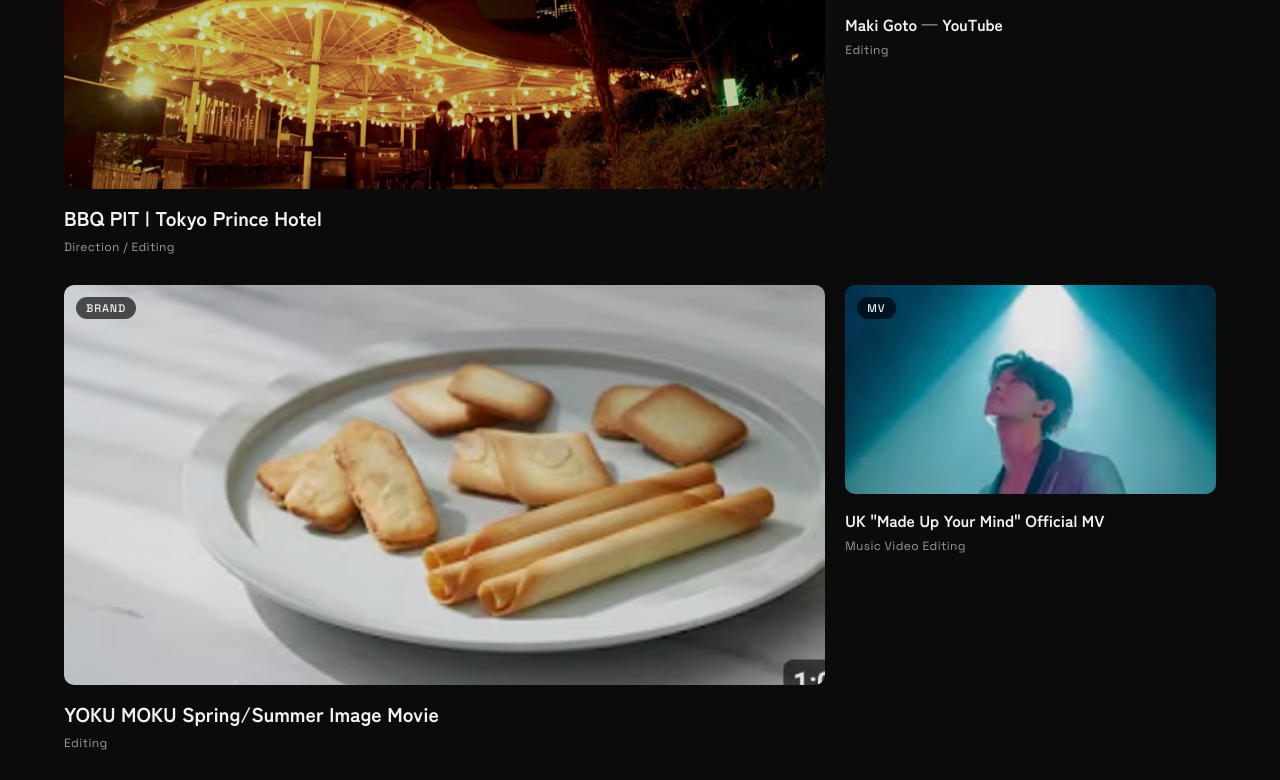
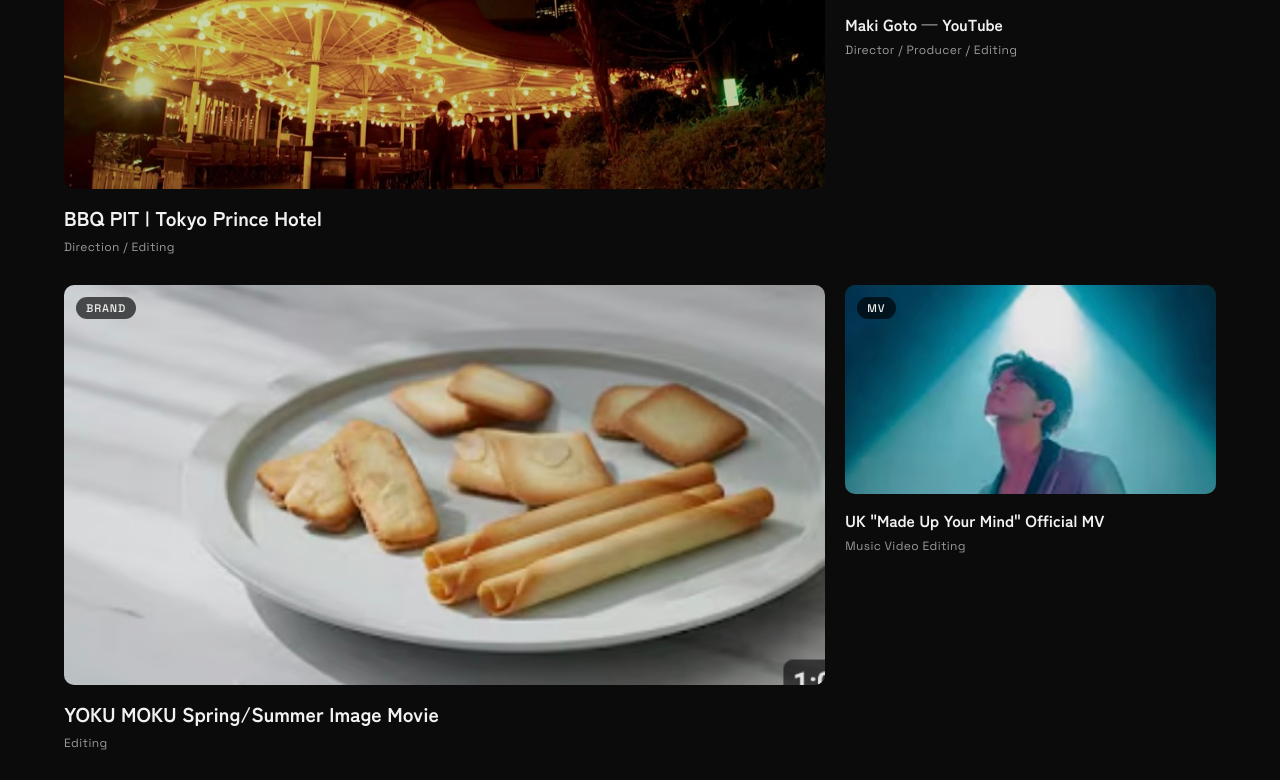
Before and after one commit to hobayashi-sketch/portfolio, a plain HTML site: page index.html in a window 1280 px wide. Shown: the part 1333-2113 px from the top of the page. Drawn offline with Linux system fonts and the light colour scheme.

Commit message:
後藤真希の担当にDirector / Producerを追加
Co-Authored-By: Claude Opus 5.5 <noreply@anthropic.com>

```diff
--- a/index.html
+++ b/index.html
@@ -265,7 +265,7 @@ const WORKS = [
   {img:"00",cat:"brand",feat:1,ja:"BBQ PIT｜東京プリンスホテル",en:"BBQ PIT | Tokyo Prince Hotel",role:"Direction / Editing",url:"https://youtu.be/JAsaqJ1nT8k"},
   {img:"12",cat:"brand",feat:1,ja:"ヨックモック 春夏イメージムービー",en:"YOKU MOKU Spring/Summer Image Movie",role:"Editing",url:"https://www.youtube.com/watch?v=PLfGoqU-Usg"},
   {img:"17",cat:"mv",feat:1,ja:"Mrs. GREEN APPLE",en:"Mrs. GREEN APPLE",role:"Editing",url:"https://www.youtube.com/watch?v=kDLhXGLgXHY"},
-  {img:"15",cat:"yt",ja:"後藤真希 YouTube",en:"Maki Goto — YouTube",role:"Editing",url:"https://www.youtube.com/watch?v=1TKdh2WAHCI"},
+  {img:"15",cat:"yt",ja:"後藤真希 YouTube",en:"Maki Goto — YouTube",role:"Director / Producer / Editing",url:"https://www.youtube.com/watch?v=1TKdh2WAHCI"},
   {img:"07",cat:"brand",feat:1,ja:"KNOCK OUT.65 トレーラー",en:"KNOCK OUT.65 Trailer",role:"Editing",url:"https://www.youtube.com/watch?v=Jj1BiClDZmw"},
   {img:"03",cat:"mv",ja:"UK『Made Up Your Mind』Official MV",en:"UK \"Made Up Your Mind\" Official MV",role:"Music Video Editing",url:"https://www.youtube.com/watch?v=z4oXh0jr5cQ"},
   {img:"19",cat:"mv",ja:"福本大晴「恋の上昇気流」MV",en:"Taisei Fukumoto \"Koi no Joshokiryu\" MV",role:"Music Video Editing",url:"https://www.youtube.com/watch?v=_44U6ZbTvs8"},
```
